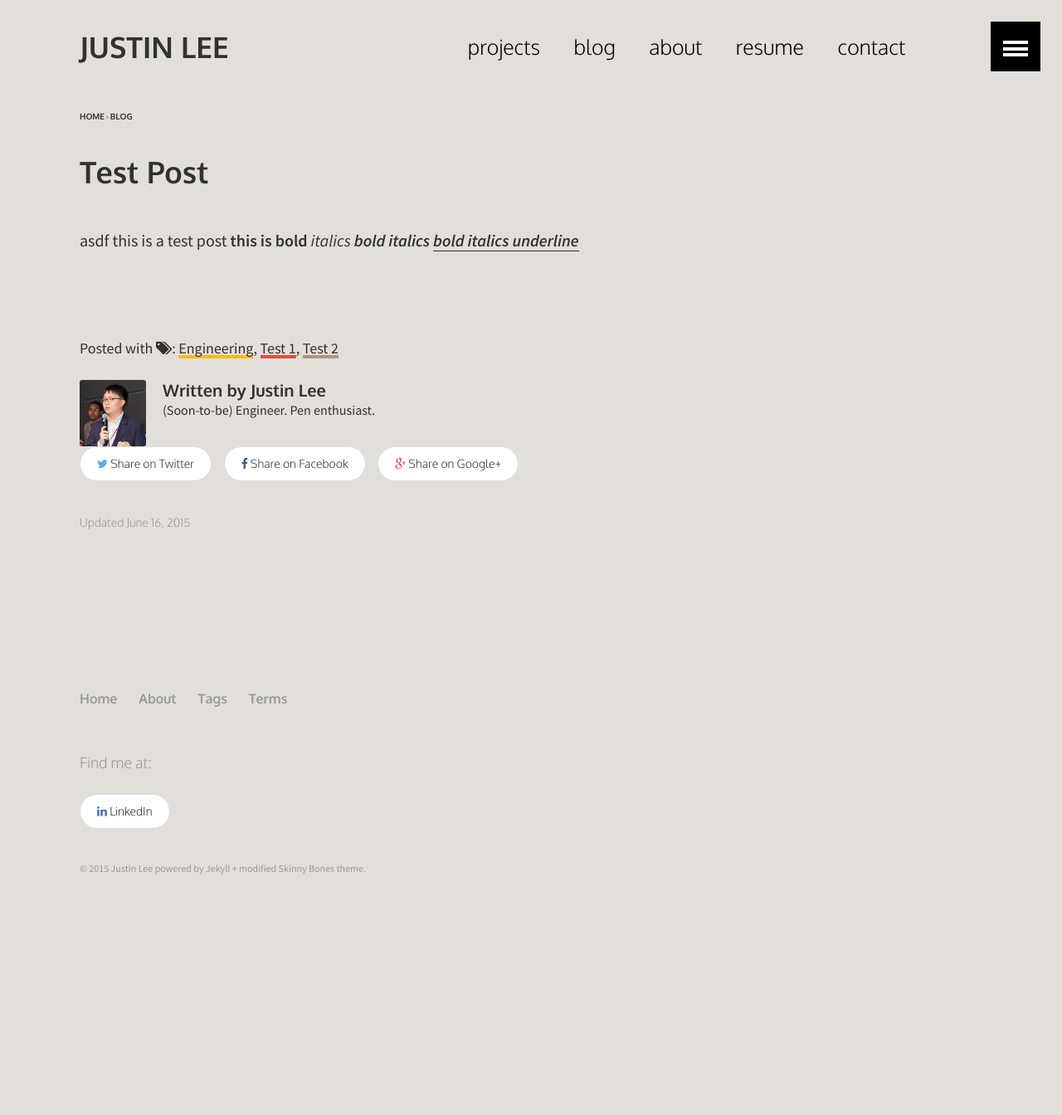
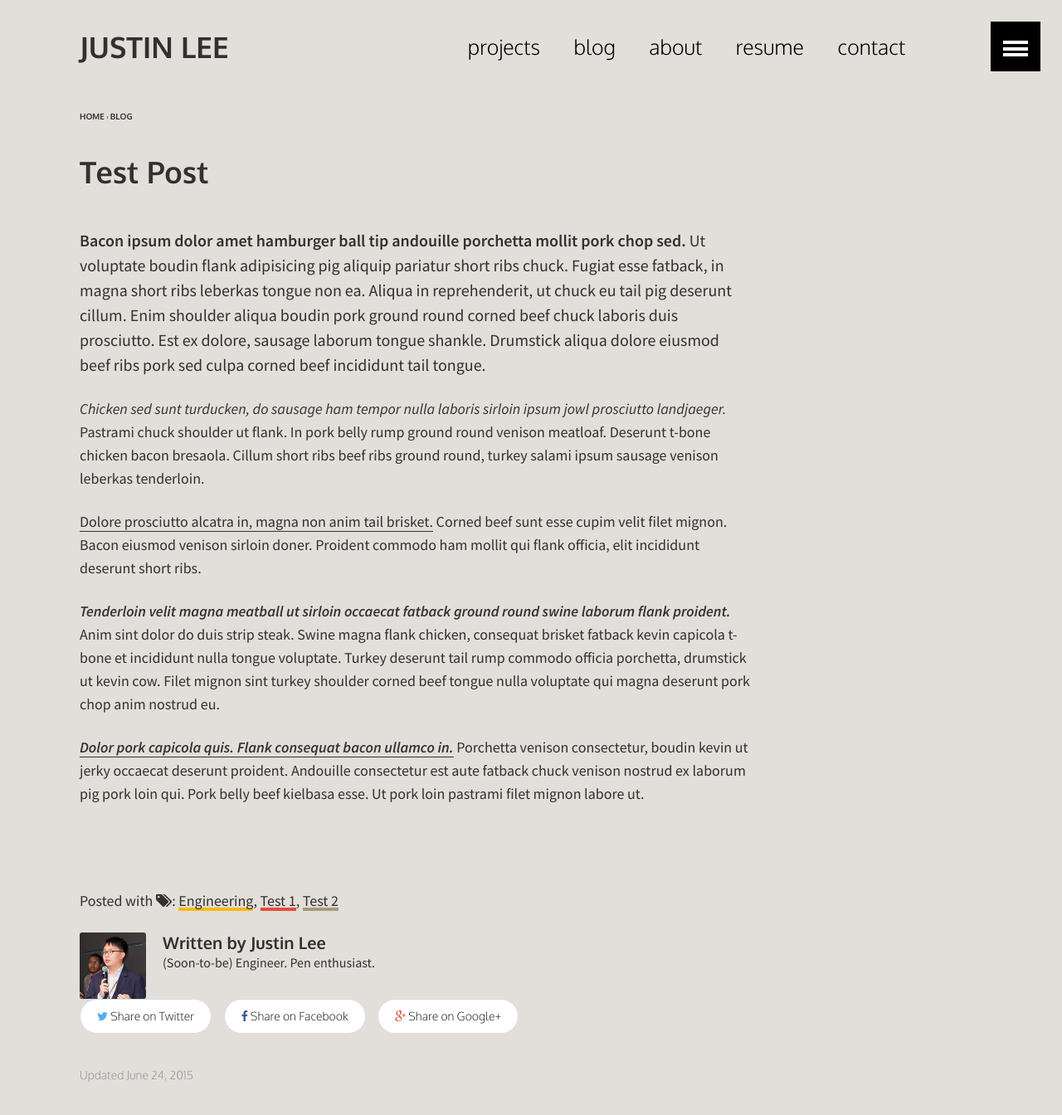
Before and after one commit to pengineered/pengineered.github.io, a Jekyll site: the page built from _posts/blog/2015-06-07-test-post.md, in a window 1280 px wide and 1400 px high. Shown: the top 1344 px of the window at 83% size. Built offline with Jekyll 4.4.1, drawn with Linux system fonts in a browser that asks for light colours; comment, search, counter and statistics services are not loaded.

Commit message:
misc. tweaks

```diff
--- a/_layouts/home.html
+++ b/_layouts/home.html
@@ -38,8 +38,9 @@
     {% if page.image.feature %}
     <div class="page-lead" style="background-image:url({{ site.url }}/images/{{ page.image.feature }})">
       <div class="wrap page-lead-content">
-        <h4>Justin Lee</h4>
         <h1>Engineer. Pen Enthusiast.</h1>
+        <h2>Mechanical Engineering student at Georgia Tech.</h2>
+        <h4></h4>
       </div><!-- /.page-lead-content -->
     </div><!-- /.page-lead -->
     {% endif %}
--- a/_posts/blog/2015-06-07-test-post.md
+++ b/_posts/blog/2015-06-07-test-post.md
@@ -2,13 +2,17 @@
 layout: article
 title: Test Post
 categories: blog
-modified: 2015-06-16T14:07:19-05:00
+modified: 2015-06-24T04:20:41-05:00
 comments: true
 tags: engineering test1 test2
 ---
 
-asdf this is a test post
-<strong>this is bold</strong>
-<em>italics</em>
-<strong><em>bold italics</em></strong>
-<u><strong><em>bold italics underline</em></strong></u>
+<strong>Bacon ipsum dolor amet hamburger ball tip andouille porchetta mollit pork chop sed.</strong> Ut voluptate boudin flank adipisicing pig aliquip pariatur short ribs chuck. Fugiat esse fatback, in magna short ribs leberkas tongue non ea. Aliqua in reprehenderit, ut chuck eu tail pig deserunt cillum. Enim shoulder aliqua boudin pork ground round corned beef chuck laboris duis prosciutto. Est ex dolore, sausage laborum tongue shankle. Drumstick aliqua dolore eiusmod beef ribs pork sed culpa corned beef incididunt tail tongue.
+
+<em>Chicken sed sunt turducken, do sausage ham tempor nulla laboris sirloin ipsum jowl prosciutto landjaeger.</em> Pastrami chuck shoulder ut flank. In pork belly rump ground round venison meatloaf. Deserunt t-bone chicken bacon bresaola. Cillum short ribs beef ribs ground round, turkey salami ipsum sausage venison leberkas tenderloin.
+
+<u>Dolore prosciutto alcatra in, magna non anim tail brisket.</u> Corned beef sunt esse cupim velit filet mignon. Bacon eiusmod venison sirloin doner. Proident commodo ham mollit qui flank officia, elit incididunt deserunt short ribs.
+
+<strong><em>Tenderloin velit magna meatball ut sirloin occaecat fatback ground round swine laborum flank proident.</em></strong> Anim sint dolor do duis strip steak. Swine magna flank chicken, consequat brisket fatback kevin capicola t-bone et incididunt nulla tongue voluptate. Turkey deserunt tail rump commodo officia porchetta, drumstick ut kevin cow. Filet mignon sint turkey shoulder corned beef tongue nulla voluptate qui magna deserunt pork chop anim nostrud eu.
+
+<u><strong><em>Dolor pork capicola quis. Flank consequat bacon ullamco in.</em></strong></u> Porchetta venison consectetur, boudin kevin ut jerky occaecat deserunt proident. Andouille consectetur est aute fatback chuck venison nostrud ex laborum pig pork loin qui. Pork belly beef kielbasa esse. Ut pork loin pastrami filet mignon labore ut.
```
